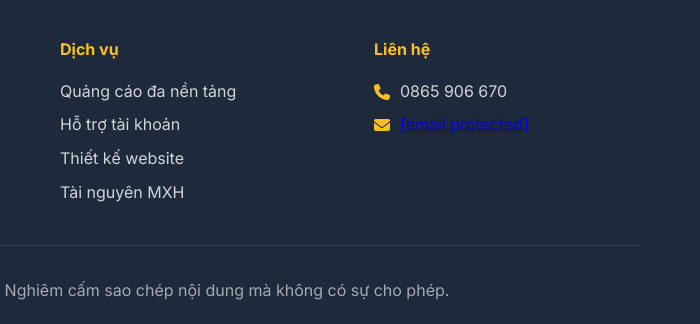
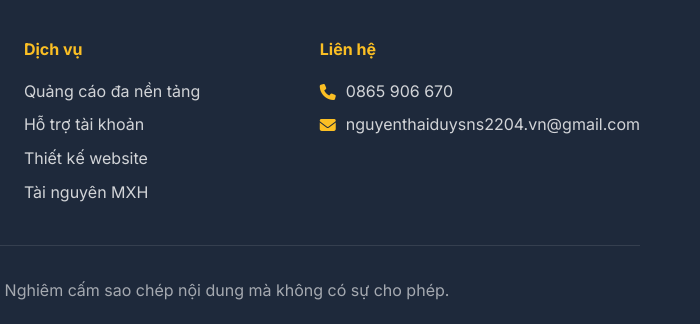
Before and after one commit to nguyenthaiduymxh/nguyenthaiduymxh, a website built with Vite: page index.html in a window 1280 px wide. Shown: the part 5779-6103 px from the top of the page, 580-1280 px from the left. Built offline with nearby package versions, Linux system fonts and the light colour scheme.

Commit message:
Update index.html

```diff
--- a/index.html
+++ b/index.html
@@ -415,7 +415,7 @@
                 <div class="footer-contact">
                     <h4>Liên hệ</h4>
                     <p><i class="fas fa-phone"></i> 0865 906 670</p>
-                    <p><i class="fas fa-envelope"></i> <a href="/cdn-cgi/l/email-protection" class="__cf_email__" data-cfemail="a1cfc6d4d8c4cfd5c9c0c8c5d4d8d2cfd2939191928fd7cfe1c6ccc0c8cd8fc2cecc">[email&#160;protected]</a></p>
+                    <p><i class="fas fa-envelope"></i>nguyenthaiduysns2204.vn@gmail.com</p>
                 </div>
             </div>
             <div class="footer-bottom">
```
